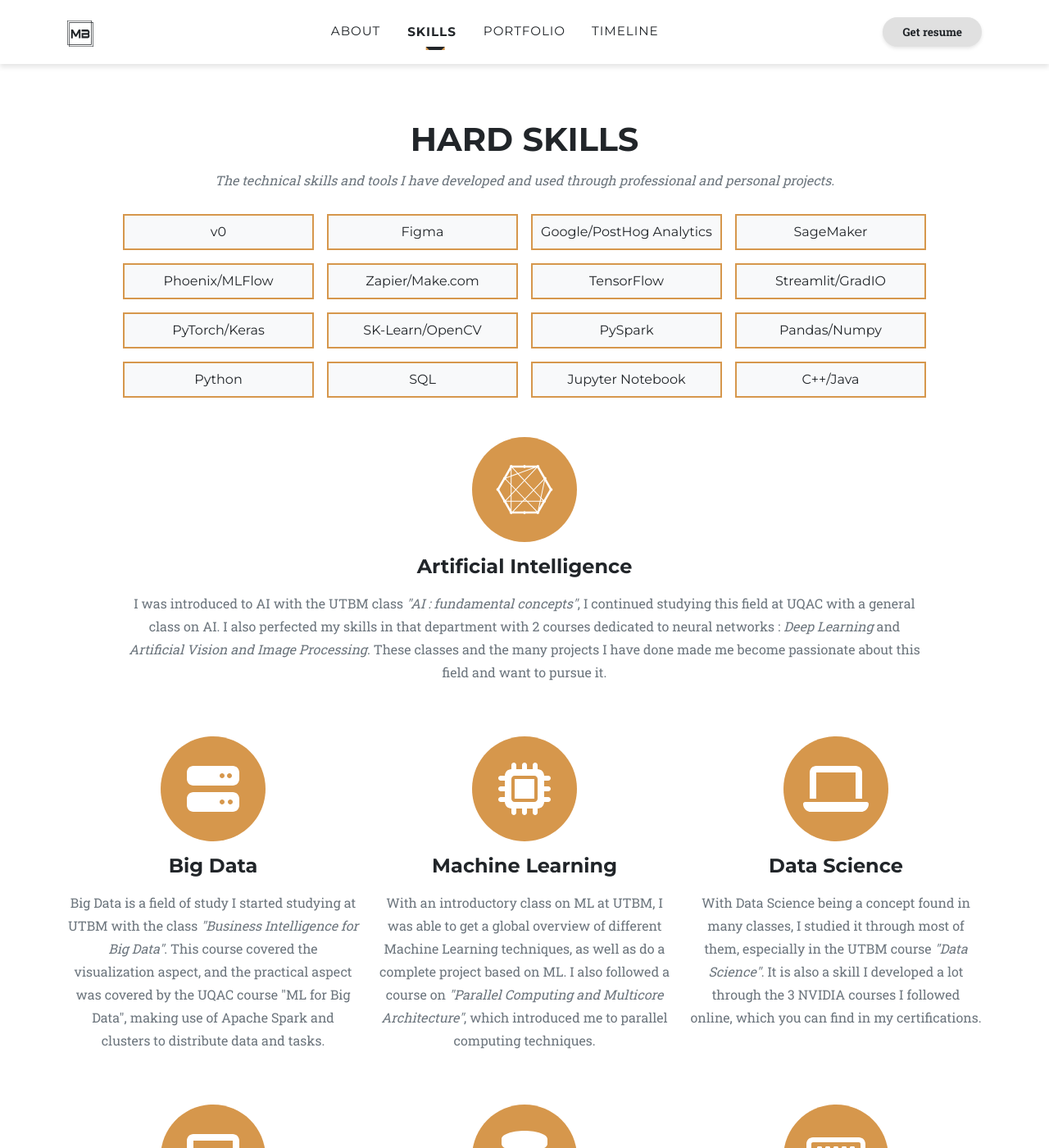
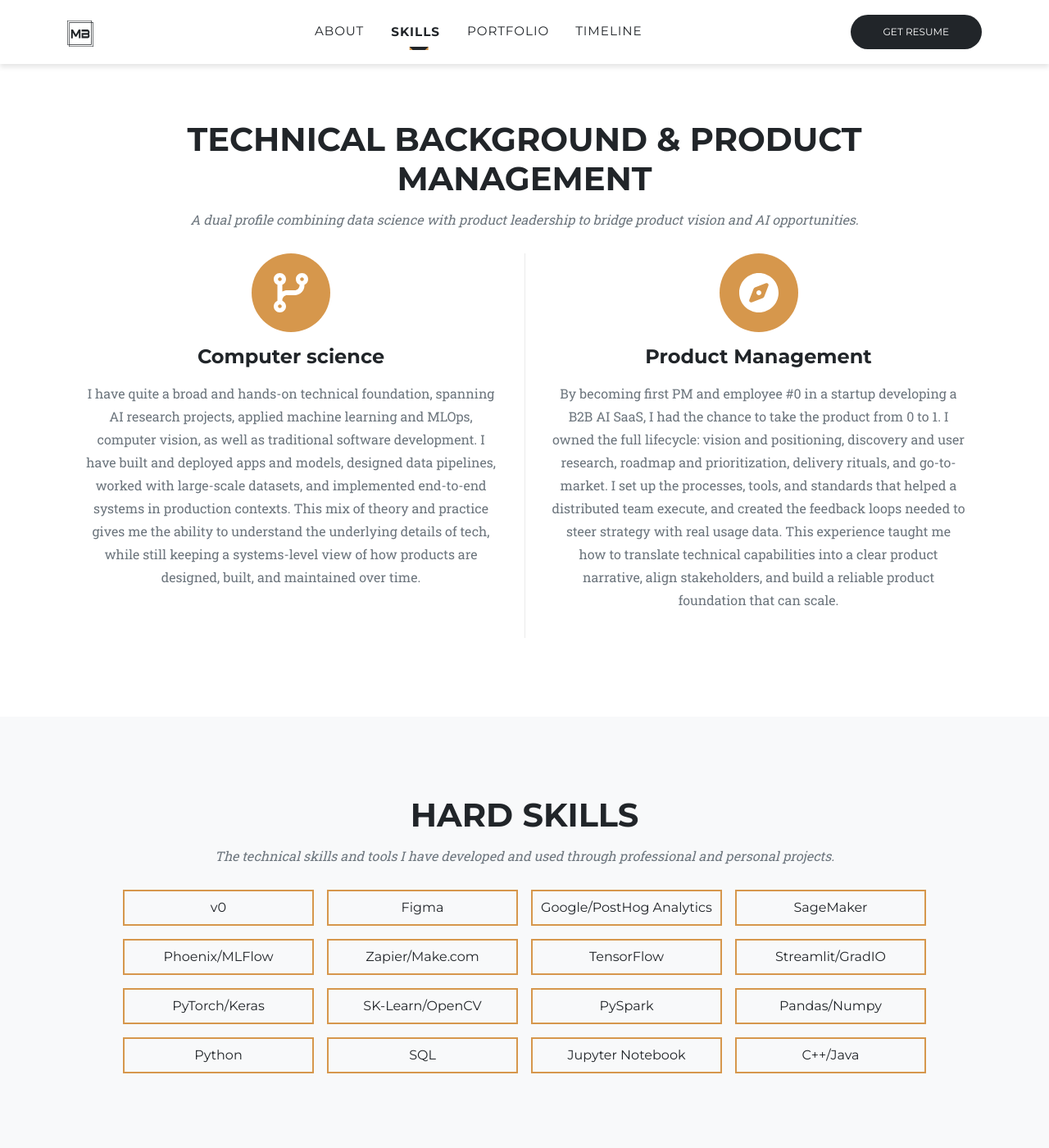
Before and after one commit to Martin-blckrt/martin-blckrt.github.io, a Jekyll site: the page skills.html, which Jekyll copies as it is, in a window 1280 px wide and 1400 px high. Shown: the whole window at 82% size. Built offline with Jekyll 4.4.1, drawn with Linux system fonts in a browser that asks for light colours; nearby versions of some CDN libraries; some of the changed text lies outside the part shown.

Commit message:
redid skills intro

```diff
--- a/_layouts/index.html
+++ b/_layouts/index.html
@@ -29,7 +29,7 @@
             <h2 class="text-highlight">Product Manager</h2>
             <h3 class="based-in">specialized in AI.</h3>
             <p class="description"> With a strong interest in the potential of AI, I’ve transitioned from a data science
-                background to focus on leading the development of an AI SaaS product over the past year : <a
+                background to focus on leading the development of an AI SaaS product over the past few years : <a
                         target="_blank" rel="noopener"
                         href="https://www.shiroo.ai">Shiroo</a>.</p>
             <div style="display: flex; align-items: center; gap: 0.5rem">
--- a/components/footer.html
+++ b/components/footer.html
@@ -2,6 +2,9 @@
     <div class="row align-items-center">
         <div id="contactMe" class="col-lg-4 text-lg-start">Feel free to contact me !</div>
         <div class="col-lg-4 my-3 my-lg-0">
+            <a id="calendarIcon" class="btn btn-dark btn-social mx-2" target="_blank" rel="noopener"
+               href="https://calendar.app.google/xboj73QQzaDUbiMT7" aria-label="Calendar"><i
+                    class="fab fa-solid fa-calendar"></i></a>
             <a id="phoneIcon" class="btn btn-dark btn-social mx-2" target="_blank" rel="noopener"
                href="tel:+33761096401" aria-label="Tel"><i class="fab fa-solid fa-mobile-screen-button"></i></a>
             <a id="mailIcon" class="btn btn-dark btn-social mx-2" target="_blank" rel="noopener"
--- a/components/navigation.html
+++ b/components/navigation.html
@@ -22,5 +22,5 @@
       <li class="nav-item"><a class="nav-link" href="timeline.html">Timeline</a></li>
     </ul>
   </div>
-  <a class="btn btn-secondary btn-m" onclick="openModal()">Get resume</a>
+  <a class="btn btn-primary text-uppercase" onclick="openModal()">Get resume</a>
 </div>
--- a/skills.html
+++ b/skills.html
@@ -24,9 +24,52 @@
      role="dialog"></div>
 <div class="modal-backdrop fade show" id="backdrop" style="display: none;"></div>
 
+<!-- Intro -->
+<section class="page-section" id="skillsIntro">
+    <div class="container" style="margin-top:50px">
+        <div class="text-center">
+            <h2 class="section-heading text-uppercase">Technical background & Product Management</h2>
+            <h3 class="section-subheading text-muted" style="margin-bottom: 2rem;">
+                A dual profile combining data science with product leadership to bridge product vision and AI opportunities.</h3>
+        </div>
+        <div class="row text-center duality-grid">
+            <div class="col-lg-6 duality-col">
+                <div class="duality-item">
+                            <span class="fa-stack fa-3x">
+                                <i class="fas fa-circle fa-stack-2x text-primary"></i>
+                                <i class="fas fa-code-branch fa-stack-1x fa-inverse"></i>
+                            </span>
+                    <h4 class="my-3">Computer science</h4>
+                    <p class="text-muted">I have quite a broad and hands-on technical foundation, spanning AI research projects,
+                        applied machine learning and MLOps, computer vision, as well as traditional software
+                        development. I have built and deployed apps and models, designed data pipelines, worked with large-scale
+                        datasets, and implemented end-to-end systems in production contexts. This mix of theory and
+                        practice gives me the ability to understand the underlying details of tech, while still keeping a
+                        systems-level view of how products are designed, built, and maintained over time.</p>
+                </div>
+            </div>
+            <div class="col-lg-6 duality-col duality-divider">
+                <div class="duality-item">
+                            <span class="fa-stack fa-3x">
+                                <i class="fas fa-circle fa-stack-2x text-primary"></i>
+                                <i class="fas fa-compass fa-stack-1x fa-inverse"></i>
+                            </span>
+                    <h4 class="my-3">Product Management</h4>
+                    <p class="text-muted">By becoming first PM and employee #0 in a startup developing a B2B AI SaaS, I had the chance to take the product
+                        from 0 to 1. I owned the full lifecycle: vision and positioning, discovery and user research,
+                        roadmap and prioritization, delivery rituals, and go-to-market. I set up the processes, tools,
+                        and standards that helped a distributed team execute, and created the feedback loops needed to
+                        steer strategy with real usage data. This experience taught me how to translate technical
+                        capabilities into a clear product narrative, align stakeholders, and build a reliable product
+                        foundation that can scale.</p>
+                </div>
+            </div>
+        </div>
+    </div>
+</section>
 <!-- Skills-->
-<section class="page-section" id="hardSkills">
-    <div class="container" style="margin-top:50px">
+<section class="page-section bg-light" id="hardSkills">
+    <div class="container">
         <div class="text-center">
             <h2 class="section-heading text-uppercase">Hard Skills</h2>
             <h3 class="section-subheading text-muted" style="margin-bottom: 2rem;">The technical skills and tools I have developed and used
@@ -50,91 +93,10 @@
             <div class="hardSkill">Jupyter Notebook</div>
             <div class="hardSkill">C++/Java</div>
         </div>
-        <div class="row text-center">
-            <div style="padding: 0 5rem 0 5rem">
-                        <span class="fa-stack fa-4x">
-                            <i class="fas fa-circle fa-stack-2x text-primary"></i>
-                            <i class="fas fa-brands fa-connectdevelop fa-stack-1x fa-inverse"></i>
-                        </span>
-                <h4 class="my-3">Artificial Intelligence</h4>
-                <p class="text-muted">I was introduced to AI with the UTBM class <i>"AI : fundamental concepts"</i>, I
-                    continued studying this field at UQAC with a general class on AI. I also perfected my skills in that
-                    department with 2 courses dedicated to neural networks : <i>Deep Learning</i> and <i>Artificial
-                        Vision and Image Processing</i>. These classes and the many projects I have done made me become
-                    passionate about this field and want to pursue it.</p>
-            </div>
-            <div class="col-md-4">
-                        <span class="fa-stack fa-4x">
-                            <i class="fas fa-circle fa-stack-2x text-primary"></i>
-                            <i class="fas fa-server fa-stack-1x fa-inverse"></i>
-                        </span>
-                <h4 class="my-3">Big Data</h4>
-                <p class="text-muted">Big Data is a field of study I started studying at UTBM with the class <i>"Business
-                    Intelligence for Big Data"</i>. This course covered the visualization aspect, and the practical
-                    aspect
-                    was covered by the UQAC course "ML for Big Data", making use of Apache Spark and clusters to
-                    distribute data and tasks.</p>
-            </div>
-            <div class="col-md-4">
-                        <span class="fa-stack fa-4x">
-                            <i class="fas fa-circle fa-stack-2x text-primary"></i>
-                            <i class="fas fa-microchip fa-stack-1x fa-inverse"></i>
-                        </span>
-                <h4 class="my-3">Machine Learning</h4>
-                <p class="text-muted">With an introductory class on ML at UTBM, I was able to get a global overview of
-                    different Machine Learning techniques, as well as do a complete project based on ML. I also followed
-                    a course on <i>"Parallel Computing and Multicore Architecture"</i>, which introduced me to parallel
-                    computing techniques.</p>
-            </div>
-            <div class="col-md-4">
-                        <span class="fa-stack fa-4x">
-                            <i class="fas fa-circle fa-stack-2x text-primary"></i>
-                            <i class="fas fa-laptop fa-stack-1x fa-inverse"></i>
-                        </span>
-                <h4 class="my-3">Data Science</h4>
-                <p class="text-muted">With Data Science being a concept found in many classes, I studied it through most
-                    of them, especially in the UTBM course <i>"Data Science"</i>. It is also a skill I developed a lot
-                    through the 3 NVIDIA courses I followed online, which you can find in my certifications.</p>
-            </div>
-            <div class="col-md-4">
-                        <span class="fa-stack fa-4x">
-                            <i class="fas fa-circle fa-stack-2x text-primary"></i>
-                            <i class="fas fa-laptop-code fa-stack-1x fa-inverse"></i>
-                        </span>
-                <h4 class="my-3">Optimization</h4>
-                <p class="text-muted">I was introduced to applied computing and operational research with the UTBM
-                    course dedicated to that. I then followed two classes at UQAC, one dedicated to applied computing
-                    and optimization, and the other one on metaheuristics and optimization.</p>
-            </div>
-            <div class="col-md-4">
-                        <span class="fa-stack fa-4x">
-                            <i class="fas fa-circle fa-stack-2x text-primary"></i>
-                            <i class="fas fa-database fa-stack-1x fa-inverse"></i>
-                        </span>
-                <h4 class="my-3">Data Structures</h4>
-                <p class="text-muted">I followed the UQAC course <i>"Advanced Data Structures and their algorithms"</i>,
-                    which
-                    gave me an overview of existing structures and how to use them. With the UTBM class <i>"Classical
-                        and
-                        Quantum Algorithms"</i>, I was also sensitized to this branch of Computer Science. I also used
-                    databases
-                    in many of my projects, and also followed a course on their optimization.</p>
-            </div>
-            <div class="col-md-4">
-                        <span class="fa-stack fa-4x">
-                            <i class="fas fa-circle fa-stack-2x text-primary"></i>
-                            <i class="fas fa-regular fa-keyboard fa-stack-1x fa-inverse"></i>
-                        </span>
-                <h4 class="my-3">Programming languages</h4>
-                <p class="text-muted">Throughout my scolarity, I have used most of the common programming languages. The
-                    ones I have used the most are Python for Machine Learning, as well as Pyspark. I have also used C++
-                    for the performance it brings, as well as Java.</p>
-            </div>
-        </div>
     </div>
 </section>
 <!-- Certifications 400px square in 500px white square -->
-<section class="page-section bg-light" id="certif" style="padding-top: 3rem">
+<section class="page-section" id="certif" style="padding-top: 3rem">
     <div class="container">
         <div class="text-center">
             <h2 class="section-heading text-uppercase">CERTIFICATIONS</h2>
@@ -199,7 +161,7 @@
     </div>
 </section>
 <!-- Soft skills -->
-<section class="page-section" id="softSkills" style="padding-top: 3rem">
+<section class="page-section bg-light" id="softSkills" style="padding-top: 3rem">
     <div class="container" style="margin-top:50px">
         <div class="text-center">
             <h2 class="section-heading text-uppercase">Soft Skills</h2>
@@ -269,6 +231,28 @@
         </div>
     </div>
 </section>
+
+<!--
+Legacy skills paragraphs (kept for reference)
+
+Artificial Intelligence
+I was introduced to AI with the UTBM class "AI : fundamental concepts", I continued studying this field at UQAC with a general class on AI. I also perfected my skills in that department with 2 courses dedicated to neural networks : Deep Learning and Artificial Vision and Image Processing. These classes and the many projects I have done made me become passionate about this field and want to pursue it.
+
+Big Data
+Big Data is a field of study I started studying at UTBM with the class "Business Intelligence for Big Data". This course covered the visualization aspect, and the practical aspect was covered by the UQAC course "ML for Big Data", making use of Apache Spark and clusters to distribute data and tasks.
+
+Machine Learning
+With an introductory class on ML at UTBM, I was able to get a global overview of different Machine Learning techniques, as well as do a complete project based on ML. I also followed a course on "Parallel Computing and Multicore Architecture", which introduced me to parallel computing techniques.
+
+Data Science
+With Data Science being a concept found in many classes, I studied it through most of them, especially in the UTBM course "Data Science". It is also a skill I developed a lot through the 3 NVIDIA courses I followed online, which you can find in my certifications.
+
+Optimization
+I was introduced to applied computing and operational research with the UTBM course dedicated to that. I then followed two classes at UQAC, one dedicated to applied computing and optimization, and the other one on metaheuristics and optimization.
+
+Data Structures
+I followed the UQAC course "Advanced Data Structures and their algorithms", which gave me an overview of existing structures and how to use them. With the UTBM class "Classical and Quantum Algorithms", I was also sensitized to this branch of Computer Science. I also used databases in many of my projects, and also followed a course on their optimization.
+-->
 <!-- Footer-->
 <footer id='footer-placeholder' class="footer py-4"></footer>
 
```
Also changed, not shown: css/styles.css.
